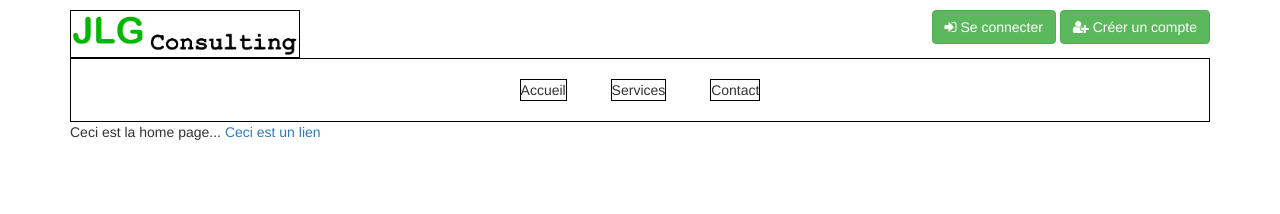
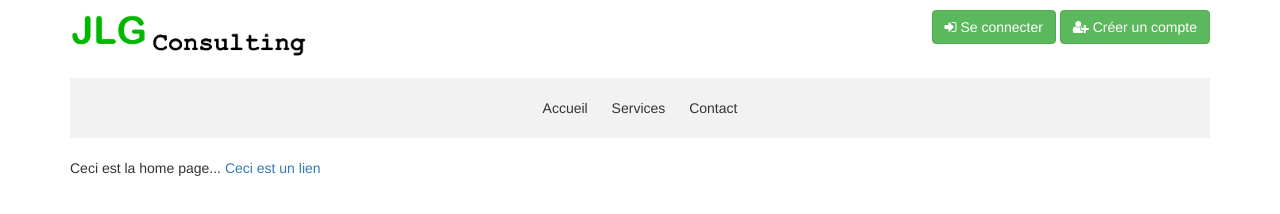
Before and after one commit to jlguenego/example_gul, a website: page app/01_login/index.html in a window 1280 px wide. Drawn offline with nearby package versions, Linux system fonts and the light colour scheme; some packages are replaced by stand-ins of ours.

Commit message:
nice menu

```diff
--- a/app/01_login/index.html
+++ b/app/01_login/index.html
@@ -25,7 +25,7 @@
 						<jlg-utilities-item ng-show="user" ng-click="goto('/signout')"><i class="fa fa-sign-out"></i> Déconnexion</jlg-utilities-item>
 					</jlg-utilities>
 					<jlg-menu>
-						<jlg-menu-item ng-click="goto('/')">Accueil</jlg-menu-item>
+						<jlg-menu-item ng-click="goto('/')" class="active">Accueil</jlg-menu-item>
 						<jlg-menu-item-group>
 							<jlg-menu-item ng-click="goto('/services')">Services</jlg-menu-item>
 							<jlg-menu>
--- a/app/01_login/jlg-layout/jlg-layout.css
+++ b/app/01_login/jlg-layout/jlg-layout.css
@@ -13,7 +13,6 @@ jlg-layout-header {
 
 jlg-logo img {
     height: 48px;
-    border: 1px solid black;
 }
 
 jlg-utilities {
@@ -24,15 +23,26 @@ jlg-menu-item-group jlg-menu {
     display: none;
 }
 
-jlg-menu {
+jlg-layout-header > jlg-menu {
     display: block;
-    border: 1px solid black;
+    border: none;
     text-align: center;
-
+    background-color: hsla(0, 0%, 95%, 1);
+    margin: 20px 0px;
 }
 
-jlg-menu-item {
+jlg-layout-header > jlg-menu > jlg-menu-item, jlg-layout-header > jlg-menu > jlg-menu-item-group > jlg-menu-item {
     display: inline-block;
-    border: 1px solid black;
-    margin: 20px;
+    border: none;
+    background-color: hsla(0, 0%, 95%, 1);
+    padding: 20px 5px;
+    margin: 0px 5px;
 }
+
+jlg-layout-header > jlg-menu > jlg-menu-item:hover, jlg-layout-header > jlg-menu > jlg-menu-item-group > jlg-menu-item:hover {
+    display: inline-block;
+    border: none;
+    background-color: hsla(0, 0%, 90%, 1);
+    padding: 20px 5px;
+    margin: 0px 5px;
+}
```
